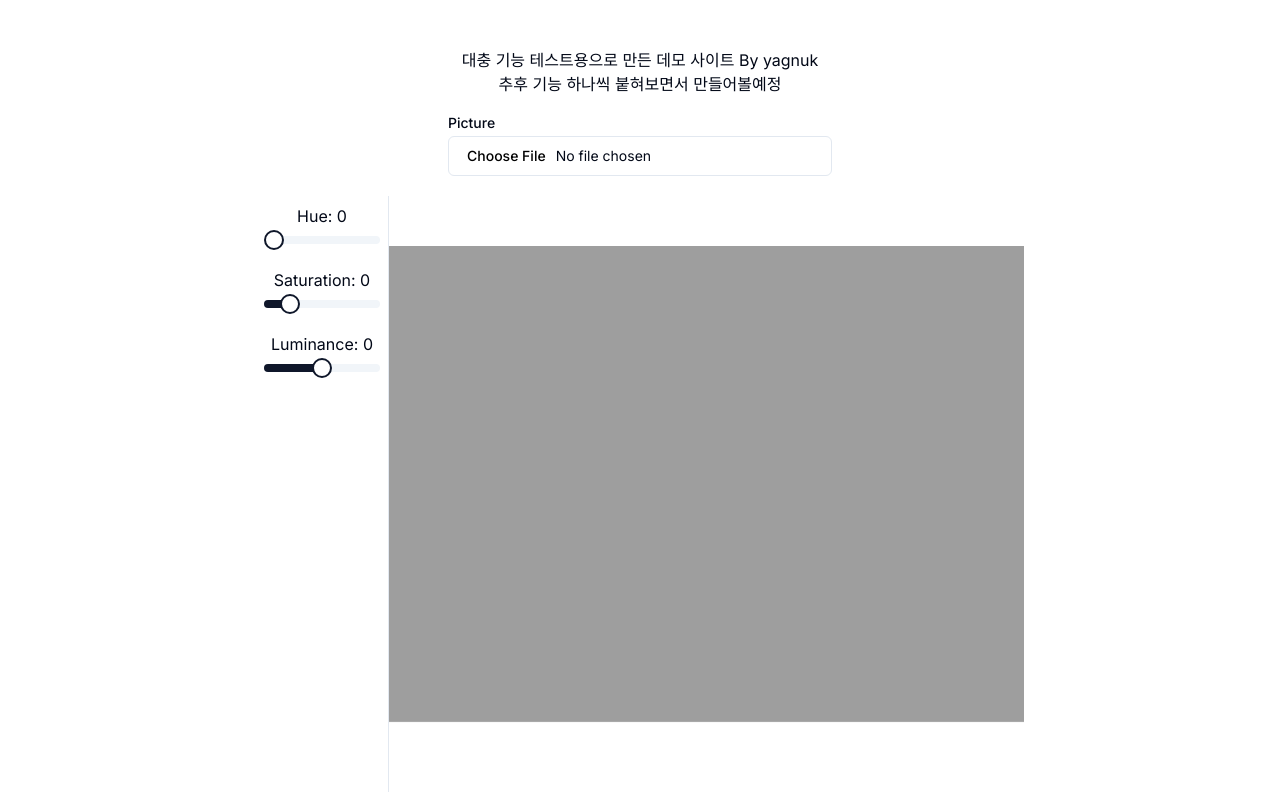
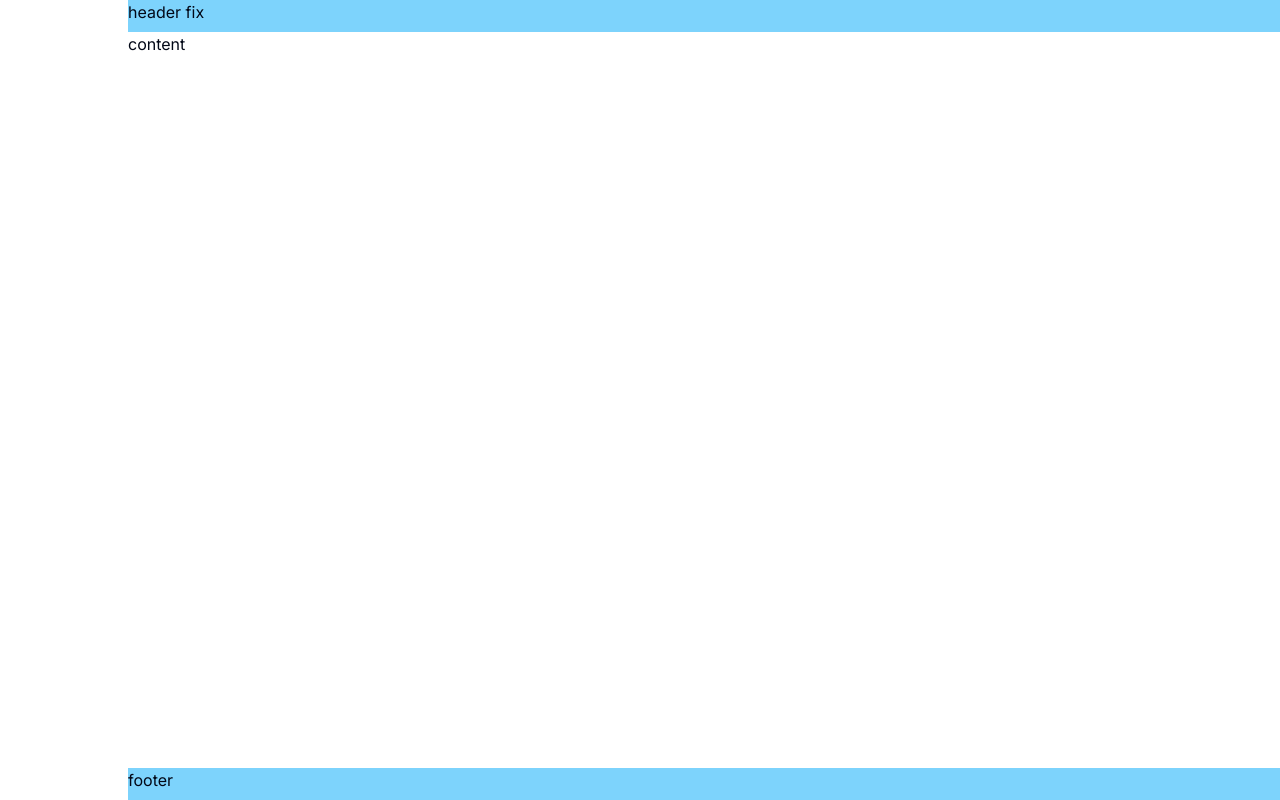
Before and after one commit to Yanguk/SnapTweak, a Next.js app: page / in a window 1280 px wide. Built offline with nearby package versions, Linux system fonts and the light colour scheme.

Commit message:
Add Layout

```diff
--- a/src/app/layout.tsx
+++ b/src/app/layout.tsx
@@ -16,7 +16,9 @@ export default function RootLayout({
 }>) {
   return (
     <html lang="en">
-      <body className={inter.className}>{children}</body>
+      <body className={inter.className}>
+        <div className="m-auto size-full max-w-screen-lg">{children}</div>
+      </body>
     </html>
   );
 }
--- a/src/app/page.tsx
+++ b/src/app/page.tsx
@@ -1,60 +1,14 @@
-"use client";
+import { BaseLayout } from "@/components/base-layout/index";
+import dynamic from "next/dynamic";
 
-import { InputFile } from "@/components/file-input";
-import dynamic from "next/dynamic";
-import { ChangeEventHandler, useEffect, useState } from "react";
-
-const LazyFilter = dynamic(() => import("./filter"), { ssr: false });
+const LazyFilter = dynamic(() => import("../section/filter"), { ssr: false });
 
 export default function Home() {
-  const [image, setImage] = useState<any>(null);
-
-  const onChange: ChangeEventHandler<HTMLInputElement> = (e) => {
-    const file = e.target.files?.[0];
-
-    if (!file) return;
-
-    const fileReader = new FileReader();
-
-    fileReader.onload = function (e: any) {
-      const image = new Image();
-      image.src = e.target.result;
-
-      image.onload = function () {
-        setImage(image);
-      };
-    };
-
-    fileReader.readAsDataURL(file);
-  };
-
-  useEffect(() => {
-    if (!image) {
-      const image = new Image();
-
-      image.src =
-        process.env.NODE_ENV === "production"
-          ? "/SnapTweak/IMG_3599.png"
-          : "/IMG_3599.png";
-
-      image.onload = function () {
-        setImage(image);
-      };
-    }
-  }, [image]);
-
   return (
-    <main className="flex min-h-screen flex-col items-center p-12 h-full">
-      <h1>대충 기능 테스트용으로 만든 데모 사이트 By yagnuk</h1>
-      <h1 className='mb-5'>추후 기능 하나씩 붙혀보면서 만들어볼예정</h1>
-
-      <InputFile onChange={onChange} />
-
-      {image && (
-        <div className="size-full max-w-3xl">
-          <LazyFilter image={image} />
-        </div>
-      )}
-    </main>
+    <BaseLayout.Container>
+      <BaseLayout.Header>header fix</BaseLayout.Header>
+      <BaseLayout.Body>content</BaseLayout.Body>
+      <BaseLayout.Footer>footer</BaseLayout.Footer>
+    </BaseLayout.Container>
   );
 }
--- /dev/null
+++ b/src/app/temp/page.tsx
@@ -0,0 +1,60 @@
+"use client";
+
+import { InputFile } from "@/components/file-input";
+import dynamic from "next/dynamic";
+import { ChangeEventHandler, useEffect, useState } from "react";
+
+const LazyFilter = dynamic(() => import("@/section/filter"), { ssr: false });
+
+export default function Home() {
+  const [image, setImage] = useState<any>(null);
+
+  const onChange: ChangeEventHandler<HTMLInputElement> = (e) => {
+    const file = e.target.files?.[0];
+
+    if (!file) return;
+
+    const fileReader = new FileReader();
+
+    fileReader.onload = function (e: any) {
+      const image = new Image();
+      image.src = e.target.result;
+
+      image.onload = function () {
+        setImage(image);
+      };
+    };
+
+    fileReader.readAsDataURL(file);
+  };
+
+  useEffect(() => {
+    if (!image) {
+      const image = new Image();
+
+      image.src =
+        process.env.NODE_ENV === "production"
+          ? "/SnapTweak/IMG_3599.png"
+          : "/IMG_3599.png";
+
+      image.onload = function () {
+        setImage(image);
+      };
+    }
+  }, [image]);
+
+  return (
+    <main className="flex min-h-screen flex-col items-center p-12 h-full">
+      <h1>대충 기능 테스트용으로 만든 데모 사이트 By yagnuk</h1>
+      <h1 className="mb-5">추후 기능 하나씩 붙혀보면서 만들어볼예정</h1>
+
+      <InputFile onChange={onChange} />
+
+      {image && (
+        <div className="size-full max-w-3xl">
+          <LazyFilter image={image} />
+        </div>
+      )}
+    </main>
+  );
+}
--- /dev/null
+++ b/src/components/base-layout/components.tsx
@@ -0,0 +1,27 @@
+import { PropsWithChildren } from "react";
+
+export function Container({ children }: PropsWithChildren) {
+  return (
+    <main className="size-full flex flex-col justify-between">{children}</main>
+  );
+}
+
+export function Header({ children }: PropsWithChildren) {
+  return (
+    <div className="min-h-8 w-full">
+      <div className="h-8 fixed w-full top-0 bg-sky-300">{children}</div>
+    </div>
+  );
+}
+
+export function Body({ children }: PropsWithChildren) {
+  return <section className="grow">{children}</section>;
+}
+
+export function Footer({ children }: PropsWithChildren) {
+  return (
+    <div className="min-h-8 w-full">
+      <div className="fixed bottom-0 bg-sky-300 h-8 w-full">{children}</div>
+    </div>
+  );
+}
--- /dev/null
+++ b/src/components/base-layout/index.tsx
@@ -0,0 +1 @@
+export * as BaseLayout from "./components";
--- a/tailwind.config.ts
+++ b/tailwind.config.ts
@@ -1,20 +1,22 @@
-import type { Config } from "tailwindcss"
+import type { Config } from "tailwindcss";
 
 const config = {
   darkMode: ["class"],
   content: [
-    './pages/**/*.{ts,tsx}',
-    './components/**/*.{ts,tsx}',
-    './app/**/*.{ts,tsx}',
-    './src/**/*.{ts,tsx}',
-	],
+    "./pages/**/*.{ts,tsx}",
+    "./components/**/*.{ts,tsx}",
+    "./app/**/*.{ts,tsx}",
+    "./src/**/*.{ts,tsx}",
+  ],
   prefix: "",
   theme: {
     container: {
       center: true,
       padding: "2rem",
       screens: {
-        "2xl": "1400px",
+        sm: "640px",
+        md: "768px",
+        lg: "1024px",
       },
     },
     extend: {
@@ -75,6 +77,6 @@ const config = {
     },
   },
   plugins: [require("tailwindcss-animate")],
-} satisfies Config
+} satisfies Config;
 
-export default config
+export default config;
```
Also changed, not shown: src/section/filter.tsx (renamed from src/app/filter.tsx).
